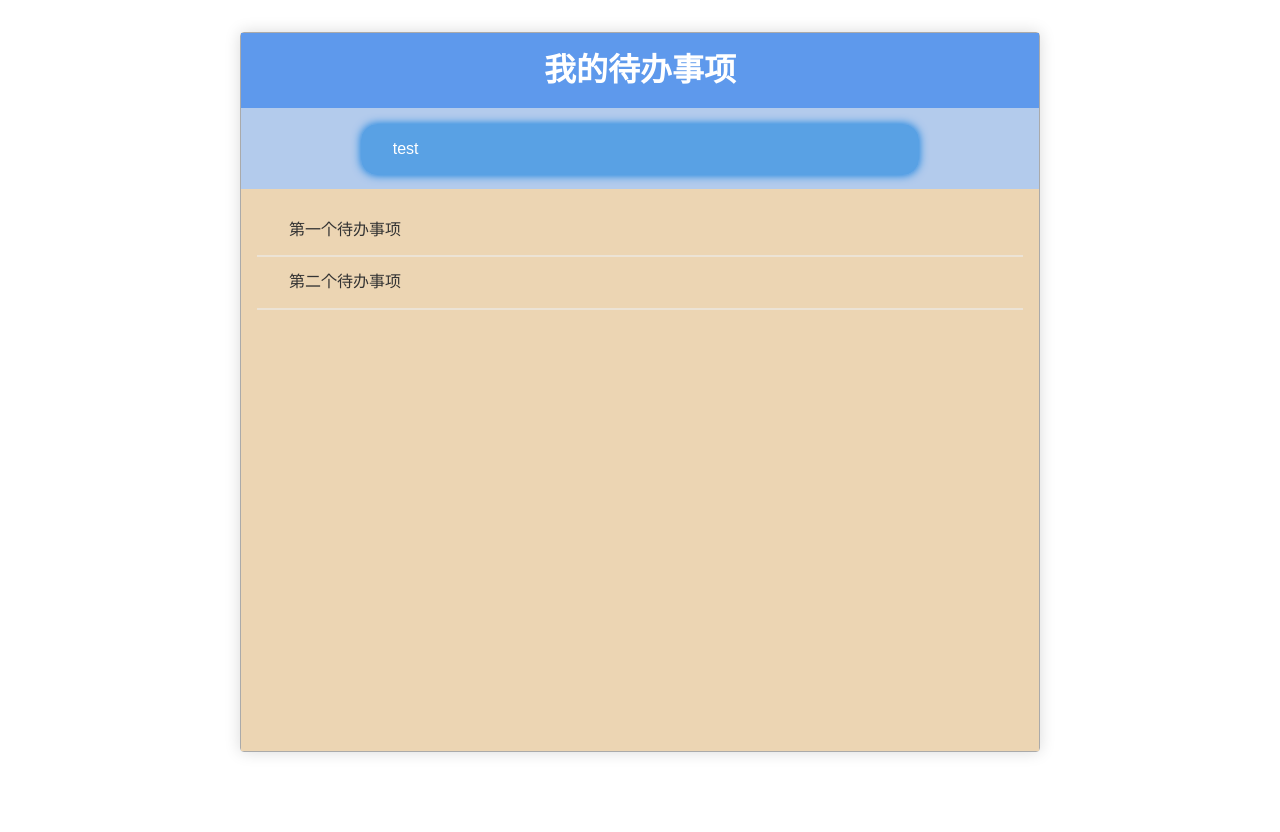
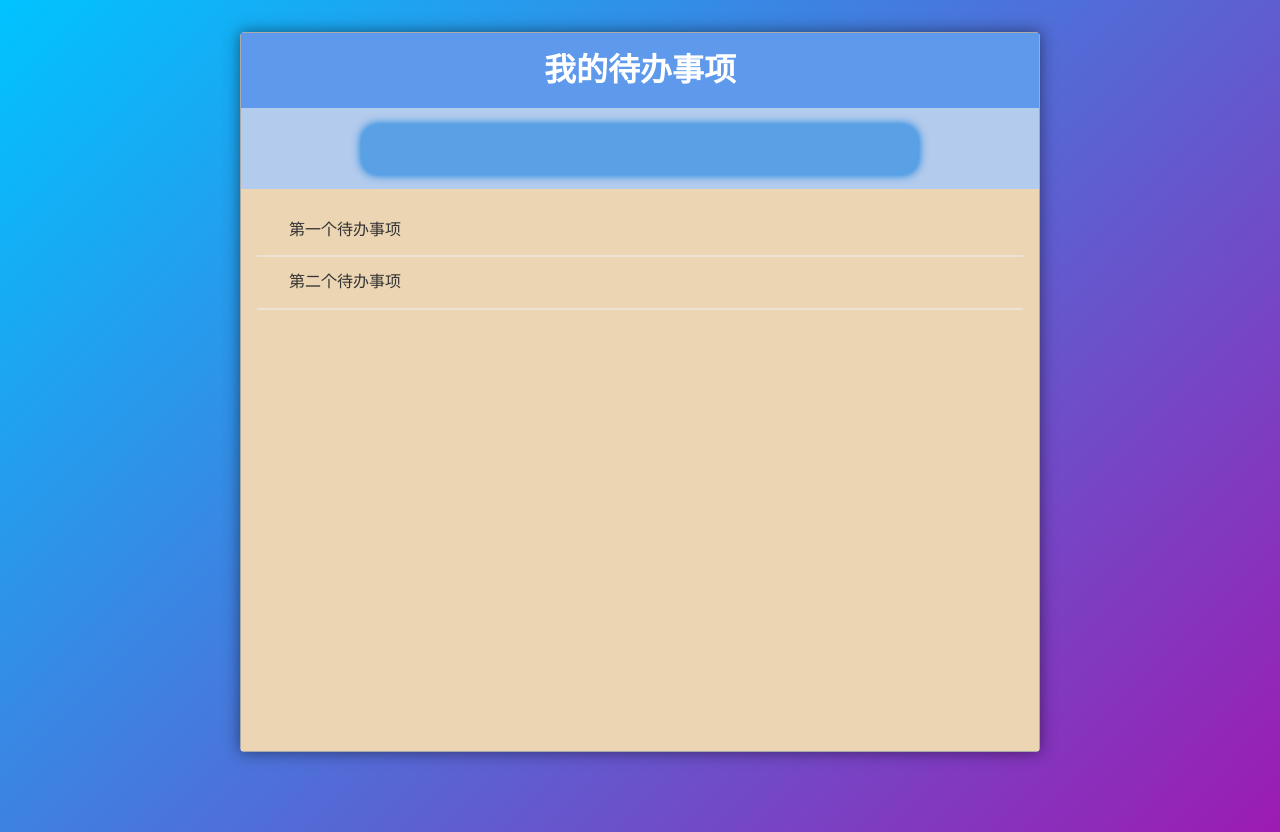
Before and after one commit to LDQ-first/project-react-1, a React (Create React App) app: page / in a window 1280 px wide. Before the commit the page ends 800 px from the top, so only its background shows below. Built offline with nearby package versions, Linux system fonts and the light colour scheme.

Commit message:
fix value, 监听回车事件

```diff
--- a/src/App.css
+++ b/src/App.css
@@ -6,7 +6,7 @@
   margin: 2em auto;
   min-height: 20em;
   min-width: 32em;
-  box-shadow: 0 0 1em hsla(0,0%,0%,0.15);
+  box-shadow: 0 0 1em hsla(0,0%,0%,0.5);
   height: 90vh;
   width: 800px;
   position: relative;
--- a/src/App.js
+++ b/src/App.js
@@ -10,7 +10,7 @@ class App extends Component {
   constructor(props){
     super(props)
     this.state = {
-      newTodo: 'test',
+      newTodo: '',
       todoList: [
         { id: 1, title: '第一个待办事项' },
         { id: 2, title: '第二个待办事项' }
--- a/src/TodoInput.js
+++ b/src/TodoInput.js
@@ -2,6 +2,12 @@ import React, {Component} from 'react';
 
 export default class TodoInput extends Component {
     render(){
-        return <input className="content" type="text" value={this.props.content}/>
+        return <input className="content" type="text" defaultValue={this.props.content}
+        onKeyPress={this.submit}/>
+    }
+    submit(e){
+        if(e.key === 'Enter') {
+            console.log('用户按了回车');
+        }
     }
 }
--- a/src/index.css
+++ b/src/index.css
@@ -2,4 +2,8 @@ body {
   margin: 0;
   padding: 0;
   font-family: sans-serif;
+  height: 100vh;
+  overflow: hidden;
+  background: rgba(15,137,179,.8);
+  background-image: linear-gradient(135deg,#00c4ff,#9d1bb2);
 }
```
